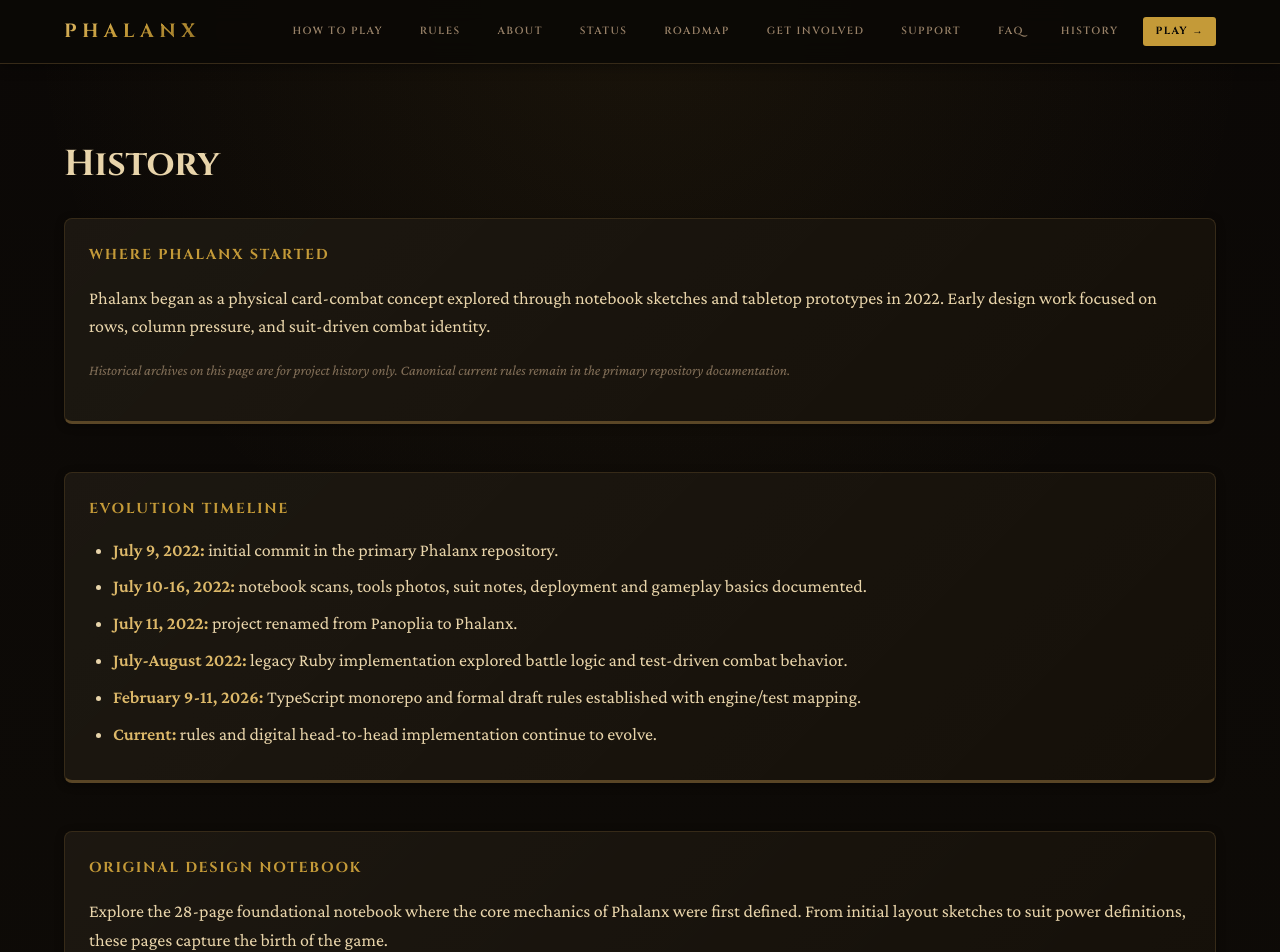
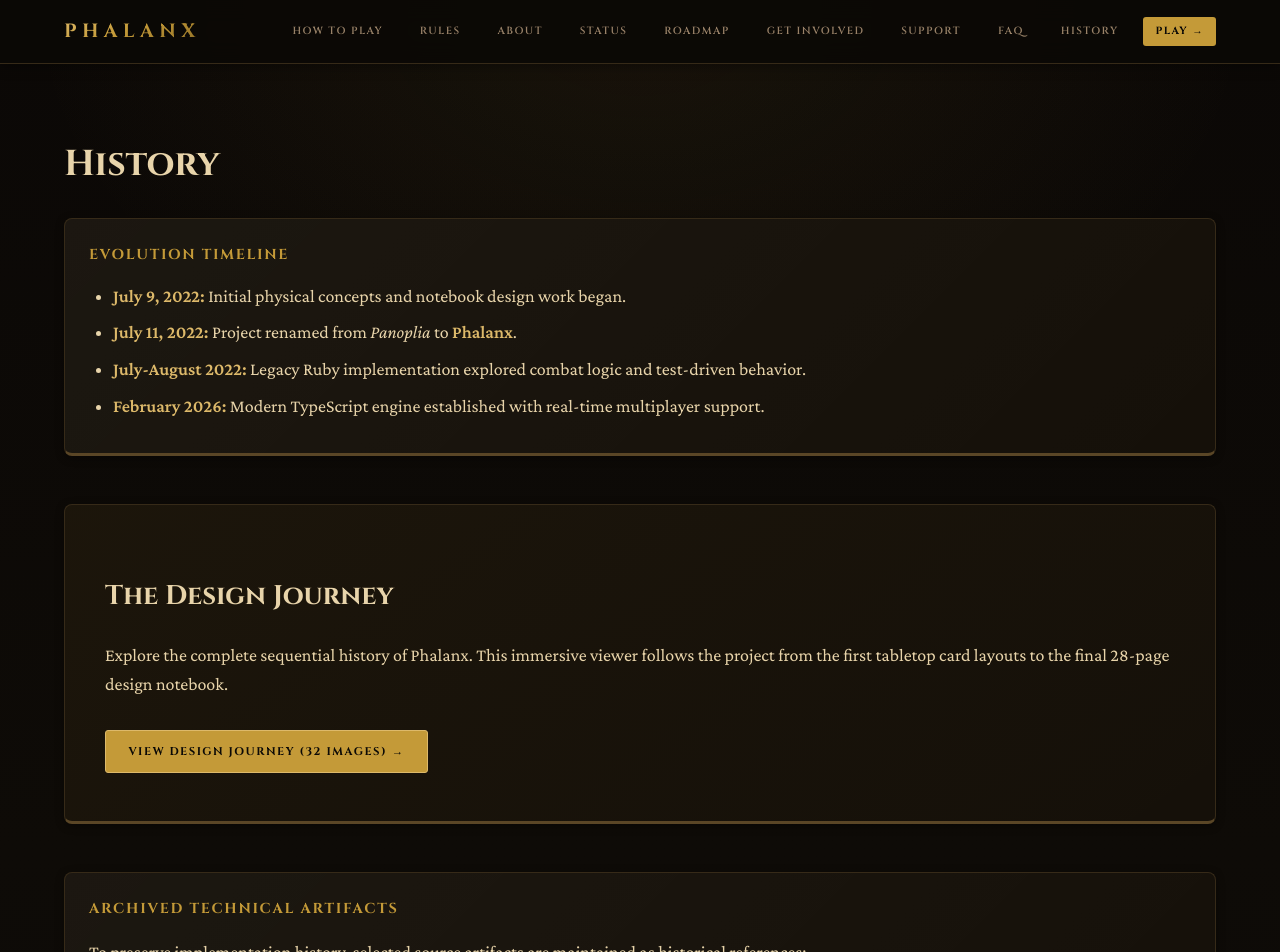
Before and after one commit to just3ws/phalanx, a Jekyll site: the page built from history.md, in a window 1280 px wide and 1400 px high. Shown: the top 952 px of the window. Built offline with Jekyll 4.4.1, drawn with Linux system fonts in a browser that asks for light colours; some of the changed text lies outside the part shown.

Commit message:
feat(history): restructure as a sequential Design Journey

```diff
--- a/history.md
+++ b/history.md
@@ -6,55 +6,29 @@ description: How Phalanx evolved from notebook sketches to modern digital and ta
 # History
 
 <section class="card">
-  <h2>Where Phalanx Started</h2>
-  <p>Phalanx began as a physical card-combat concept explored through notebook sketches and tabletop prototypes in 2022. Early design work focused on rows, column pressure, and suit-driven combat identity.</p>
-  <p class="small-note">Historical archives on this page are for project history only. Canonical current rules remain in the primary repository documentation.</p>
-</section>
-
-<section class="card">
   <h2>Evolution Timeline</h2>
   <ul class="quick-list">
-    <li><strong>July 9, 2022:</strong> initial commit in the primary Phalanx repository.</li>
-    <li><strong>July 10-16, 2022:</strong> notebook scans, tools photos, suit notes, deployment and gameplay basics documented.</li>
-    <li><strong>July 11, 2022:</strong> project renamed from Panoplia to Phalanx.</li>
-    <li><strong>July-August 2022:</strong> legacy Ruby implementation explored battle logic and test-driven combat behavior.</li>
-    <li><strong>February 9-11, 2026:</strong> TypeScript monorepo and formal draft rules established with engine/test mapping.</li>
-    <li><strong>Current:</strong> rules and digital head-to-head implementation continue to evolve.</li>
+    <li><strong>July 9, 2022:</strong> Initial physical concepts and notebook design work began.</li>
+    <li><strong>July 11, 2022:</strong> Project renamed from <em>Panoplia</em> to <strong>Phalanx</strong>.</li>
+    <li><strong>July-August 2022:</strong> Legacy Ruby implementation explored combat logic and test-driven behavior.</li>
+    <li><strong>February 2026:</strong> Modern TypeScript engine established with real-time multiplayer support.</li>
   </ul>
 </section>
 
-<section class="card">
-  <h2>Original Design Notebook</h2>
-  <p>Explore the 28-page foundational notebook where the core mechanics of Phalanx were first defined. From initial layout sketches to suit power definitions, these pages capture the birth of the game.</p>
+<section class="hero">
+  <h2>The Design Journey</h2>
+  <p>Explore the complete sequential history of Phalanx. This immersive viewer follows the project from the first tabletop card layouts to the final 28-page design notebook.</p>
   <div class="cta-row">
-    <a class="button-link" href="{{ '/history/notebook/' | relative_url }}">View Design Notebook (28 Pages) &rarr;</a>
-  </div>
-</section>
-
-<section class="card">
-  <h2>Early Physical Prototyping</h2>
-  <div class="history-gallery">
-    <figure>
-      <img src="{{ '/assets/history/primary/images/cards.jpg' | relative_url }}" alt="Early physical card layout used during Phalanx prototyping">
-      <figcaption>Tabletop card layout prototype.</figcaption>
-    </figure>
-    <figure>
-      <img src="{{ '/assets/history/primary/images/toolset.jpg' | relative_url }}" alt="Drawing and prototyping tools used for early Phalanx design">
-      <figcaption>Physical design toolset.</figcaption>
-    </figure>
-    <figure>
-      <img src="{{ '/assets/history/primary/images/pen.jpg' | relative_url }}" alt="Pen and notebook setup used during rules sketching">
-      <figcaption>Notebook-first iteration process.</figcaption>
-    </figure>
+    <a class="button-link primary" href="{{ '/history/notebook/' | relative_url }}">View Design Journey (32 Images) &rarr;</a>
   </div>
 </section>
 
 <section class="card">
   <h2>Archived Technical Artifacts</h2>
-  <p>To preserve implementation history, selected source artifacts are copied under:</p>
+  <p>To preserve implementation history, selected source artifacts are maintained as historical references:</p>
   <ul class="quick-list">
-    <li><code>assets/history/primary/resources/</code> (early scratch/resource files)</li>
-    <li><code>assets/history/legacy/code/</code> (legacy Ruby battle and spec files)</li>
+    <li><code>assets/history/primary/resources/</code> (Early scratch/resource files)</li>
+    <li><code>assets/history/legacy/code/</code> (Legacy Ruby combat and spec files)</li>
   </ul>
-  <p>These archives are historical references and should not be treated as current gameplay authority.</p>
+  <p class="small-note">Note: These archives represent previous iterations and may not reflect current v1 rules.</p>
 </section>
```
Also changed, not shown: history/notebook.md (+160 -45 lines), 2 other files.
